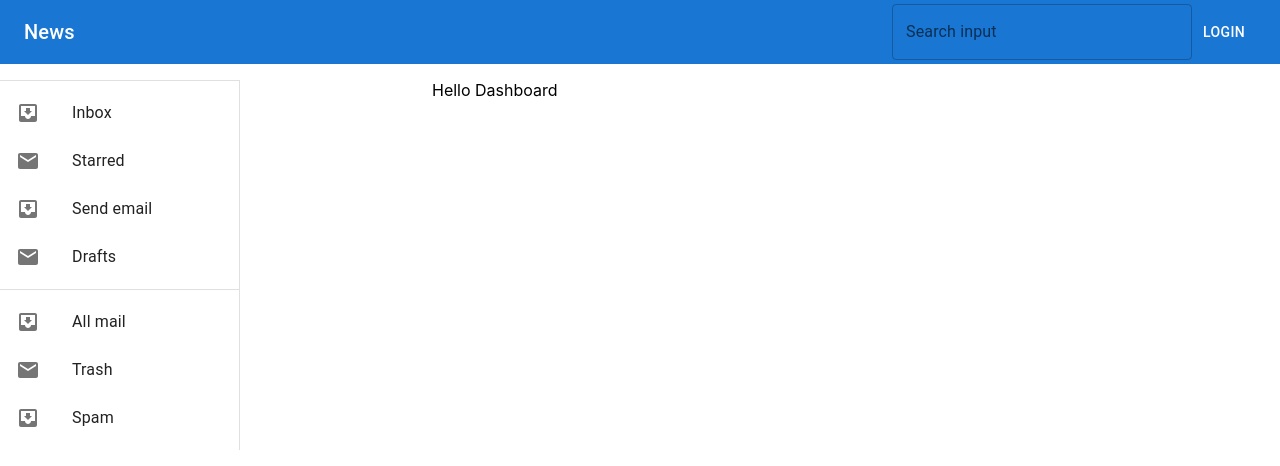
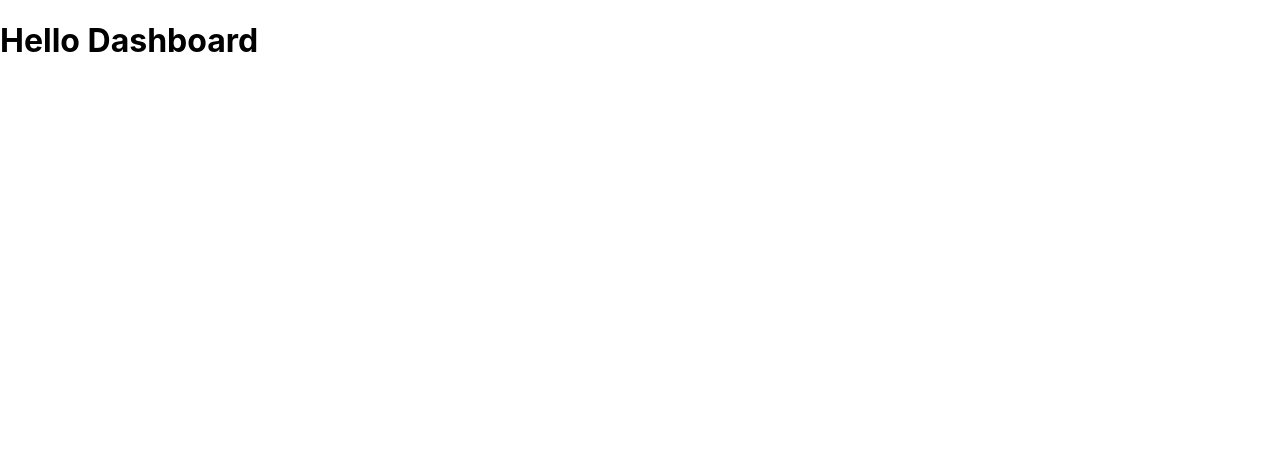
Before and after one commit to WilliamMokoena/teachers-portal, a Next.js app: page /dashboard in a window 1280 px wide. Shown: the top 466 px of the page. Built offline with nearby package versions, Linux system fonts and the light colour scheme.

Commit message:
Removed Material UI

```diff
--- a/components/AppBar/index.tsx
+++ /dev/null
@@ -1,169 +0,0 @@
-import AppBar from '@mui/material/AppBar';
-import Box from '@mui/material/Box';
-import Toolbar from '@mui/material/Toolbar';
-import Typography from '@mui/material/Typography';
-import Button from '@mui/material/Button';
-import IconButton from '@mui/material/IconButton';
-import MenuIcon from '@mui/icons-material/Menu';
-import Autocomplete from '@mui/material/Autocomplete';
-import TextField from '@mui/material/TextField';
-
-export default function ButtonAppBar() {
-    return (
-        <Box sx={{ flexGrow: 1 }}>
-            <AppBar elevation={0} position="static">
-                <Toolbar>
-                    <Typography variant="h6" component="div" sx={{ flexGrow: 1 }}>
-                        News
-                    </Typography>
-                    <Box sx={{ width: 300 }}>
-                        <Autocomplete
-                            freeSolo
-                            id="free-solo-2-demo"
-                            disableClearable
-                            options={top100Films.map((option) => option.title)}
-                            renderInput={(params) => (
-                                <TextField
-                                    {...params}
-                                    label="Search input"
-                                    InputProps={{
-                                        ...params.InputProps,
-                                        type: 'search',
-                                    }}
-                                />
-                            )}
-                        />
-                    </Box>
-                    <Button color="inherit">Login</Button>
-                </Toolbar>
-            </AppBar>
-        </Box>
-    );
-}
-
-const top100Films = [
-    { title: 'The Shawshank Redemption', year: 1994 },
-    { title: 'The Godfather', year: 1972 },
-    { title: 'The Godfather: Part II', year: 1974 },
-    { title: 'The Dark Knight', year: 2008 },
-    { title: '12 Angry Men', year: 1957 },
-    { title: "Schindler's List", year: 1993 },
-    { title: 'Pulp Fiction', year: 1994 },
-    {
-        title: 'The Lord of the Rings: The Return of the King',
-        year: 2003,
-    },
-    { title: 'The Good, the Bad and the Ugly', year: 1966 },
-    { title: 'Fight Club', year: 1999 },
-    {
-        title: 'The Lord of the Rings: The Fellowship of the Ring',
-        year: 2001,
-    },
-    {
-        title: 'Star Wars: Episode V - The Empire Strikes Back',
-        year: 1980,
-    },
-    { title: 'Forrest Gump', year: 1994 },
-    { title: 'Inception', year: 2010 },
-    {
-        title: 'The Lord of the Rings: The Two Towers',
-        year: 2002,
-    },
-    { title: "One Flew Over the Cuckoo's Nest", year: 1975 },
-    { title: 'Goodfellas', year: 1990 },
-    { title: 'The Matrix', year: 1999 },
-    { title: 'Seven Samurai', year: 1954 },
-    {
-        title: 'Star Wars: Episode IV - A New Hope',
-        year: 1977,
-    },
-    { title: 'City of God', year: 2002 },
-    { title: 'Se7en', year: 1995 },
-    { title: 'The Silence of the Lambs', year: 1991 },
-    { title: "It's a Wonderful Life", year: 1946 },
-    { title: 'Life Is Beautiful', year: 1997 },
-    { title: 'The Usual Suspects', year: 1995 },
-    { title: 'Léon: The Professional', year: 1994 },
-    { title: 'Spirited Away', year: 2001 },
-    { title: 'Saving Private Ryan', year: 1998 },
-    { title: 'Once Upon a Time in the West', year: 1968 },
-    { title: 'American History X', year: 1998 },
-    { title: 'Interstellar', year: 2014 },
-    { title: 'Casablanca', year: 1942 },
-    { title: 'City Lights', year: 1931 },
-    { title: 'Psycho', year: 1960 },
-    { title: 'The Green Mile', year: 1999 },
-    { title: 'The Intouchables', year: 2011 },
-    { title: 'Modern Times', year: 1936 },
-    { title: 'Raiders of the Lost Ark', year: 1981 },
-    { title: 'Rear Window', year: 1954 },
-    { title: 'The Pianist', year: 2002 },
-    { title: 'The Departed', year: 2006 },
-    { title: 'Terminator 2: Judgment Day', year: 1991 },
-    { title: 'Back to the Future', year: 1985 },
-    { title: 'Whiplash', year: 2014 },
-    { title: 'Gladiator', year: 2000 },
-    { title: 'Memento', year: 2000 },
-    { title: 'The Prestige', year: 2006 },
-    { title: 'The Lion King', year: 1994 },
-    { title: 'Apocalypse Now', year: 1979 },
-    { title: 'Alien', year: 1979 },
-    { title: 'Sunset Boulevard', year: 1950 },
-    {
-        title: 'Dr. Strangelove or: How I Learned to Stop Worrying and Love the Bomb',
-        year: 1964,
-    },
-    { title: 'The Great Dictator', year: 1940 },
-    { title: 'Cinema Paradiso', year: 1988 },
-    { title: 'The Lives of Others', year: 2006 },
-    { title: 'Grave of the Fireflies', year: 1988 },
-    { title: 'Paths of Glory', year: 1957 },
-    { title: 'Django Unchained', year: 2012 },
-    { title: 'The Shining', year: 1980 },
-    { title: 'WALL·E', year: 2008 },
-    { title: 'American Beauty', year: 1999 },
-    { title: 'The Dark Knight Rises', year: 2012 },
-    { title: 'Princess Mononoke', year: 1997 },
-    { title: 'Aliens', year: 1986 },
-    { title: 'Oldboy', year: 2003 },
-    { title: 'Once Upon a Time in America', year: 1984 },
-    { title: 'Witness for the Prosecution', year: 1957 },
-    { title: 'Das Boot', year: 1981 },
-    { title: 'Citizen Kane', year: 1941 },
-    { title: 'North by Northwest', year: 1959 },
-    { title: 'Vertigo', year: 1958 },
-    {
-        title: 'Star Wars: Episode VI - Return of the Jedi',
-        year: 1983,
-    },
-    { title: 'Reservoir Dogs', year: 1992 },
-    { title: 'Braveheart', year: 1995 },
-    { title: 'M', year: 1931 },
-    { title: 'Requiem for a Dream', year: 2000 },
-    { title: 'Amélie', year: 2001 },
-    { title: 'A Clockwork Orange', year: 1971 },
-    { title: 'Like Stars on Earth', year: 2007 },
-    { title: 'Taxi Driver', year: 1976 },
-    { title: 'Lawrence of Arabia', year: 1962 },
-    { title: 'Double Indemnity', year: 1944 },
-    {
-        title: 'Eternal Sunshine of the Spotless Mind',
-        year: 2004,
-    },
-    { title: 'Amadeus', year: 1984 },
-    { title: 'To Kill a Mockingbird', year: 1962 },
-    { title: 'Toy Story 3', year: 2010 },
-    { title: 'Logan', year: 2017 },
-    { title: 'Full Metal Jacket', year: 1987 },
-    { title: 'Dangal', year: 2016 },
-    { title: 'The Sting', year: 1973 },
-    { title: '2001: A Space Odyssey', year: 1968 },
-    { title: "Singin' in the Rain", year: 1952 },
-    { title: 'Toy Story', year: 1995 },
-    { title: 'Bicycle Thieves', year: 1948 },
-    { title: 'The Kid', year: 1921 },
-    { title: 'Inglourious Basterds', year: 2009 },
-    { title: 'Snatch', year: 2000 },
-    { title: '3 Idiots', year: 2009 },
-    { title: 'Monty Python and the Holy Grail', year: 1975 },
-];
--- a/components/Drawer/index.tsx
+++ /dev/null
@@ -1,59 +0,0 @@
-import PropTypes from 'prop-types';
-import Box from '@mui/material/Box';
-import Divider from '@mui/material/Divider';
-import Drawer from '@mui/material/Drawer';
-import InboxIcon from '@mui/icons-material/MoveToInbox';
-import List from '@mui/material/List';
-import ListItem from '@mui/material/ListItem';
-import ListItemIcon from '@mui/material/ListItemIcon';
-import ListItemText from '@mui/material/ListItemText';
-import MailIcon from '@mui/icons-material/Mail';
-import Toolbar from '@mui/material/Toolbar';
-
-const drawerWidth = 240;
-
-function ResponsiveDrawer(props: any) {
-  const drawer = (
-    <div>
-      <Divider />
-      <List>
-        {['Inbox', 'Starred', 'Send email', 'Drafts'].map((text, index) => (
-          <ListItem button key={text}>
-            <ListItemIcon>
-              {index % 2 === 0 ? <InboxIcon /> : <MailIcon />}
-            </ListItemIcon>
-            <ListItemText primary={text} />
-          </ListItem>
-        ))}
-      </List>
-      <Divider />
-      <List>
-        {['All mail', 'Trash', 'Spam'].map((text, index) => (
-          <ListItem button key={text}>
-            <ListItemIcon>
-              {index % 2 === 0 ? <InboxIcon /> : <MailIcon />}
-            </ListItemIcon>
-            <ListItemText primary={text} />
-          </ListItem>
-        ))}
-      </List>
-    </div>
-  );
-
-  return (
-    <Box sx={{ display: 'block' }}>
-        <Drawer
-          variant="permanent"
-          sx={{
-            // display: { xs: 'none', sm: 'block' },
-            '& .MuiDrawer-paper': { boxSizing: 'border-box', width: drawerWidth, position: "relative" },
-          }}
-          open
-        >
-          {drawer}
-        </Drawer>
-    </Box>
-  );
-}
-
-export default ResponsiveDrawer
--- a/package.json
+++ b/package.json
@@ -8,10 +8,7 @@
     "lint": "next lint"
   },
   "dependencies": {
-    "@emotion/react": "^11.7.1",
-    "@emotion/styled": "^11.6.0",
     "@mui/icons-material": "^5.3.1",
-    "@mui/material": "^5.3.1",
     "next": "12.0.8",
     "react": "17.0.2",
     "react-dom": "17.0.2"
@@ -21,6 +18,7 @@
     "@types/react": "17.0.38",
     "eslint": "8.7.0",
     "eslint-config-next": "12.0.8",
+    "prettier": "2.5.1",
     "typescript": "4.5.4"
   }
 }
--- a/pages/dashboard.tsx
+++ b/pages/dashboard.tsx
@@ -1,30 +1,10 @@
 import type { NextPage } from 'next'
 import Head from 'next/head'
-
-import AppBar from "Components/AppBar"
-import Drawer from "Components/Drawer"
-import Grid from '@mui/material/Grid'
 
 const Dashboard: NextPage = () => {
   return (
     <div>
-      <Head>
-        <title>Dashboard</title>
-        <meta name="description" content="Dashboard" />
-        <link rel="icon" href="/favicon.ico" />
-      </Head>
-      <Grid container spacing={2}>
-        <Grid item xs={12}>
-          <AppBar />
-        </Grid>
-        <Grid item xs={4}>
-          <Drawer />
-        </Grid>
-        <Grid item xs={8}>
-          <div>Hello Dashboard</div>
-        </Grid>
-      </Grid>
-
+      <h1>Hello Dashboard</h1>
     </div>
   )
 }
```
Also changed, not shown: 1 other file (tests, documents, lock files or other folders).
